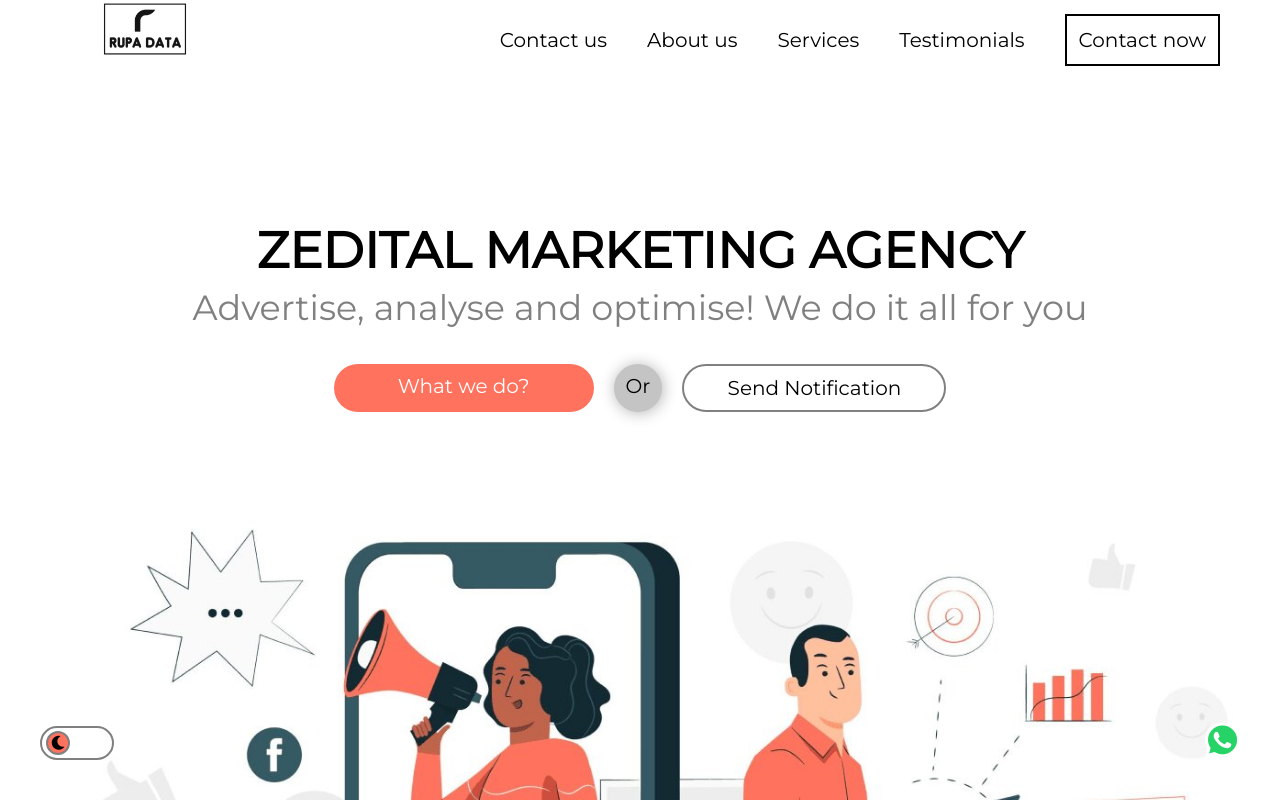
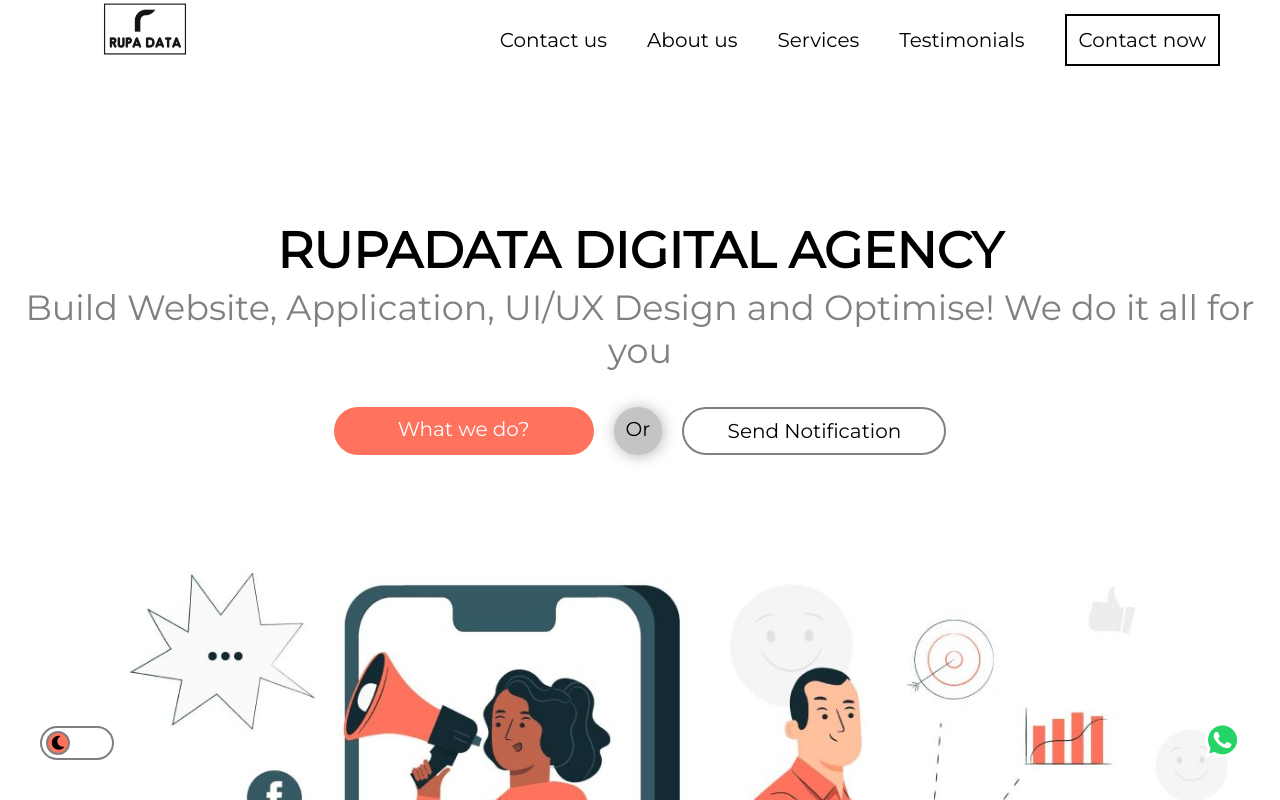
Before and after one commit to cysco374/zedital-project, a React (Create React App) app: page / in a window 1280 px wide. Shown: the top 800 px of the page. Built offline with nearby package versions, Linux system fonts and the light colour scheme.

Commit message:
change starter text

```diff
--- a/src/MyComponents/Starter.jsx
+++ b/src/MyComponents/Starter.jsx
@@ -10,15 +10,15 @@
   return (
     <div className="Heading">
       <p data-aos="zoom-in-up" data-aos-once="true" className="mainHeading">
-        ZEDITAL MARKETING AGENCY
+        RUPADATA DIGITAL AGENCY
       </p>
       <p data-aos="zoom-out-down" data-aos-once="true" className="Quote">
-        Advertise, analyse and optimise! We do it all for you
+        Build Website, Application, UI/UX Design and Optimise! We do it all for you
       </p>
       <div className="flex-btn">
         <a data-aos="fade-down" data-aos-once="true" className="flex-btn-child" href="#services">What we do?</a>
         <p data-aos="zoom-in" data-aos-once="true" className="flex-btn-child">Or</p>
-        <a data-aos="fade-down" data-aos-once="true" className="flex-btn-child send-notification" target="_blank" rel="noreferrer" href="https://wa.me/message/IQKHO7Q5FO4HO1">Send Notification</a>
+        <a data-aos="fade-down" data-aos-once="true" className="flex-btn-child send-notification" target="_blank" rel="noreferrer" href="https://wa.me/+6287738206473">Send Notification</a>
       </div>
       <img
         className="starter-img"
```
